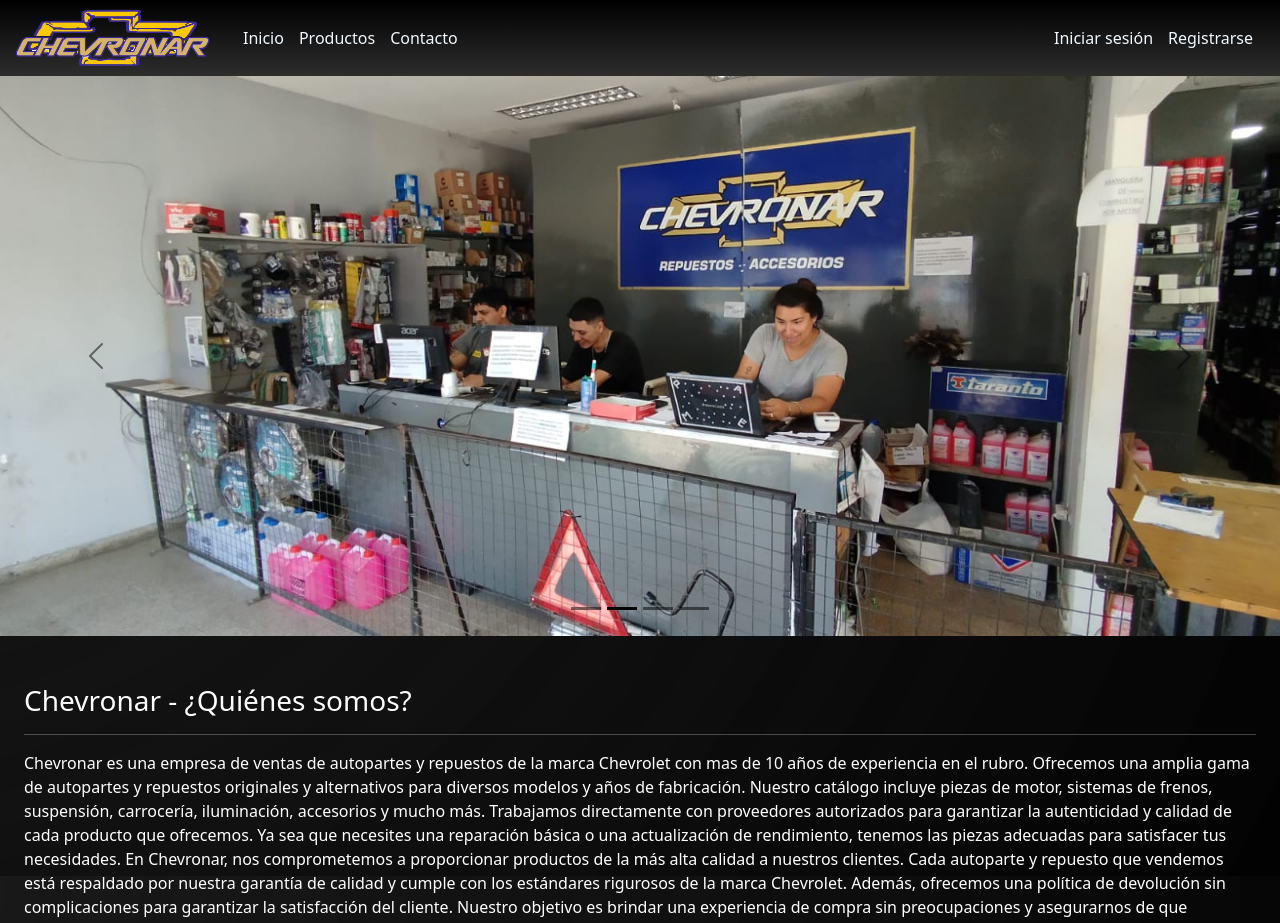
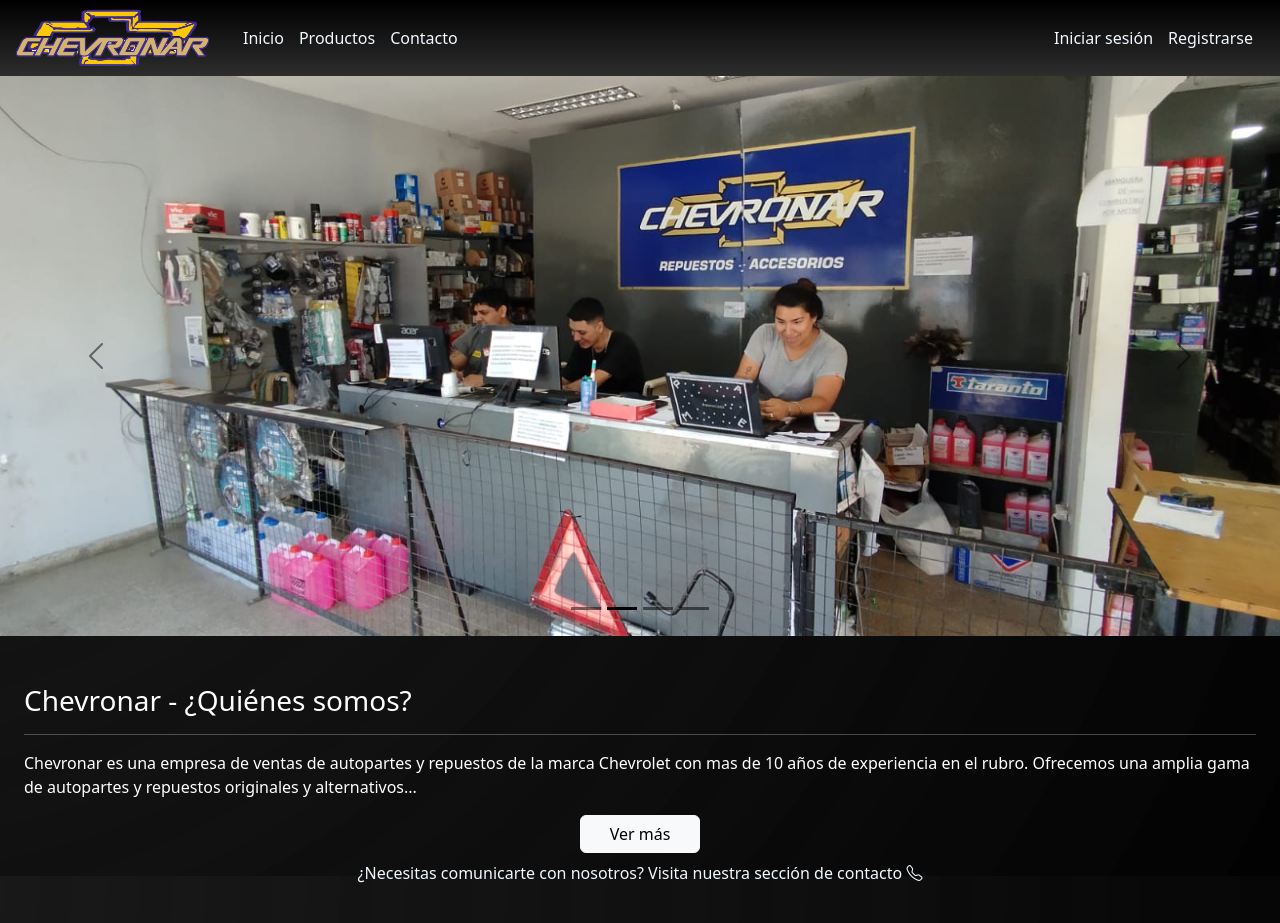
Before and after one commit to SantiJaime/Chevronar-Front, a React (Vite) app: page / in a window 1280 px wide. Shown: the top 923 px of the page. Built offline with nearby package versions, Linux system fonts and the light colour scheme; no server answers.

Commit message:
añado spinner en productos destacados y boton de ver mas en quienes somos

```diff
--- a/src/css/style.css
+++ b/src/css/style.css
@@ -87,6 +87,9 @@
   justify-content: space-between;
   align-items: center;
 }
+.widthButton{
+  width: 120px;
+}
 @media (min-width: 992px) {
   .displayNone {
     display: none;
--- a/src/pages/Homepage.jsx
+++ b/src/pages/Homepage.jsx
@@ -1,21 +1,26 @@
 import React, { useEffect, useState } from "react";
 import Carousel from "react-bootstrap/Carousel";
-import { Col, Container, Row } from "react-bootstrap";
+import { Button, Col, Container, Row, Spinner } from "react-bootstrap";
 import CardComp from "../components/CardComp";
 import clientAxios from "../utils/axiosClient";
 import { Link } from "react-router-dom";
 
 const Homepage = () => {
   const [productos, setProductos] = useState([]);
+  const [mostrarSpinner, setMostrarSpinner] = useState(true);
+  const [verMas, setVerMas] = useState(false);
 
   const getProducts = async () => {
     const res = await clientAxios.get("/productos");
     setProductos(res.data.allProds);
+    setMostrarSpinner(false);
   };
 
   useEffect(() => {
     getProducts();
   }, []);
+
+  const handleButton = () => setVerMas(!verMas);
   return (
     <>
       <Carousel data-bs-theme="dark">
@@ -53,35 +58,59 @@
           <Col lg={12} md={12} sm={12} className="mb-5 px-4">
             <h3>Chevronar - ¿Quiénes somos?</h3>
             <hr />
-            <p>
-              Chevronar es una empresa de ventas de autopartes y repuestos de la
-              marca Chevrolet con mas de 10 años de experiencia en el rubro.
-              Ofrecemos una amplia gama de autopartes y repuestos originales y
-              alternativos para diversos modelos y años de fabricación. Nuestro
-              catálogo incluye piezas de motor, sistemas de frenos, suspensión,
-              carrocería, iluminación, accesorios y mucho más. Trabajamos
-              directamente con proveedores autorizados para garantizar la
-              autenticidad y calidad de cada producto que ofrecemos. Ya sea que
-              necesites una reparación básica o una actualización de
-              rendimiento, tenemos las piezas adecuadas para satisfacer tus
-              necesidades. En Chevronar, nos comprometemos a proporcionar
-              productos de la más alta calidad a nuestros clientes. Cada
-              autoparte y repuesto que vendemos está respaldado por nuestra
-              garantía de calidad y cumple con los estándares rigurosos de la
-              marca Chevrolet. Además, ofrecemos una política de devolución sin
-              complicaciones para garantizar la satisfacción del cliente.
-              Nuestro objetivo es brindar una experiencia de compra sin
-              preocupaciones y asegurarnos de que obtengas las piezas adecuadas
-              para tu vehículo.
-            </p>
-              <Link className="linkFooter fs-5" to={"/contact"}>¿Necesitas comunicarte con nosotros? Visita nuestra sección de contacto <i className="bi bi-telephone"></i></Link>
+            {verMas ? (
+              <p>
+                Chevronar es una empresa de ventas de autopartes y repuestos de
+                la marca Chevrolet con mas de 10 años de experiencia en el
+                rubro. Ofrecemos una amplia gama de autopartes y repuestos
+                originales y alternativos para diversos modelos y años de
+                fabricación. Nuestro catálogo incluye piezas de motor, sistemas
+                de frenos, suspensión, carrocería, iluminación, accesorios y
+                mucho más. Trabajamos directamente con proveedores autorizados
+                para garantizar la autenticidad y calidad de cada producto que
+                ofrecemos. Ya sea que necesites una reparación básica o una
+                actualización de rendimiento, tenemos las piezas adecuadas para
+                satisfacer tus necesidades. En Chevronar, nos comprometemos a
+                proporcionar productos de la más alta calidad a nuestros
+                clientes. Cada autoparte y repuesto que vendemos está respaldado
+                por nuestra garantía de calidad y cumple con los estándares
+                rigurosos de la marca Chevrolet. Además, ofrecemos una política
+                de devolución sin complicaciones para garantizar la satisfacción
+                del cliente. Nuestro objetivo es brindar una experiencia de
+                compra sin preocupaciones y asegurarnos de que obtengas las
+                piezas adecuadas para tu vehículo.
+              </p>
+            ) : (
+              <p>
+                Chevronar es una empresa de ventas de autopartes y repuestos de
+                la marca Chevrolet con mas de 10 años de experiencia en el
+                rubro. Ofrecemos una amplia gama de autopartes y repuestos
+                originales y alternativos...
+              </p>
+            )}
+            <div className="d-flex flex-column align-items-center">
+              <Button onClick={handleButton} className="widthButton mb-2" variant="light">
+                {!verMas ? "Ver más" : "Ver menos"}
+              </Button>
+              <Link className="linkFooter" to={"/contact"}>
+                ¿Necesitas comunicarte con nosotros? Visita nuestra sección de
+                contacto <i className="bi bi-telephone"></i>
+              </Link>
+            </div>
           </Col>
           <Col lg={12} md={12} sm={12}>
             <h3>Productos destacados</h3>
             <hr />
-            <Row>
-              <CardComp type={"prodsDestacados"} productos={productos} />
-            </Row>
+            {mostrarSpinner ? (
+              <div className="text-center my-5">
+                <Spinner />
+                <h5 className="mt-3">Cargando productos...</h5>
+              </div>
+            ) : (
+              <Row>
+                <CardComp type={"prodsDestacados"} productos={productos} />
+              </Row>
+            )}
           </Col>
         </Row>
       </Container>
```
